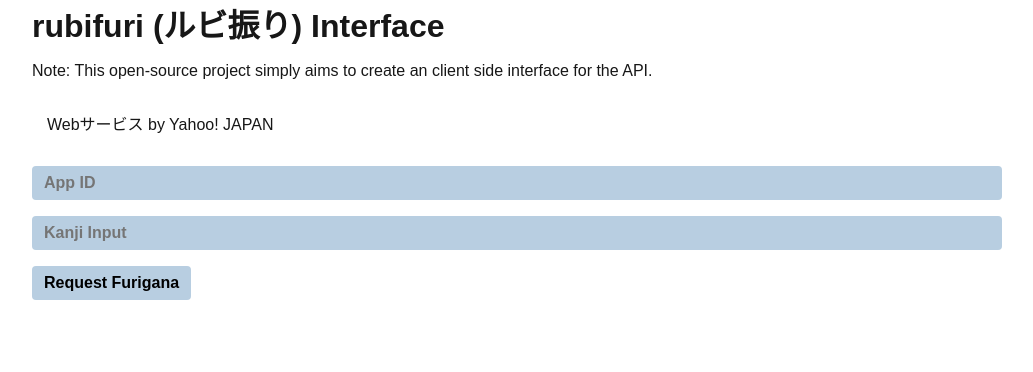
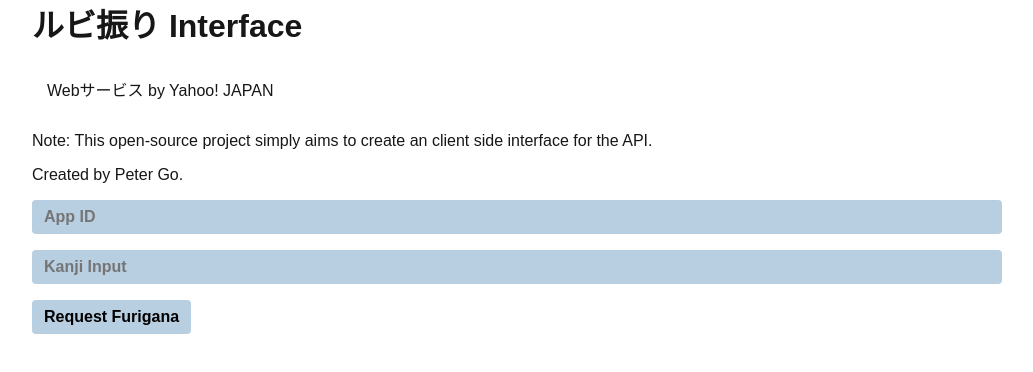
Before and after one commit to peter89530/rubifuri, a Next.js app: page / in a window 1280 px wide. Shown: the top 372 px of the page, without its empty margins (123-1156 px from the left). Built offline with nearby package versions, Linux system fonts and the light colour scheme.

Commit message:
make changes to accommodate new second layer client

```diff
--- a/app/page.tsx
+++ b/app/page.tsx
@@ -17,51 +17,32 @@ export default function Home() {
             apiKey: apiKey
         }
 
-        const response = await fetch("http://localhost:62263", {
-            method: "POST",
-            body: JSON.stringify(requestingDocument)
-        })
+        let response: Response;
+        try {
+            // made it work by instantiating a client using node, not the browser
+            response = await fetch("http://localhost:62263", {
+                method: "POST",
+                body: JSON.stringify(requestingDocument)
+            });
+        } catch(error) {
+            console.error(error);
+            setOutput("Failed on either the first layer client or the second layer client.");
+            return;
+        }
 
-        // This will never work because of browser security issues. Yahoo is returning a perfectly fine response, but JS can never access a cross-origin response body. You can use devtools to view it tho
         console.log(await response.json());
-        setTimeout(() => {
-            console.log(response);
-        },1000);
 
-        // .then((results) => {
-        //     if (results.status === 401) {
-        //         setOutput("There was an Authentication failure. The error code is 401.");
-        //         return;
-        //     }
-
-
-        //     console.log(results.headers);
-        //     console.log(results.arrayBuffer());
-        //     console.log(results.text());
-        //     console.log(results.json());
-        //     console.log(results.bytes());
-        // }).then((readOutput) => {
-        //     if (!readOutput.done) {
-        //         setOutput("There was a response processing error.");
-        //         return;
-        //     }
-
-        //     setOutput("Done!");
-        //     console.info(readOutput.value);
-        // }).catch((error) => {
-        //     if (error)
-        //     setOutput("The Yahoo!デベロッパーネットワーク denied your request or responded with a malformed response.");
-        //     console.error(error);
-        // })
+        setOutput("Done!");
     }
 
     return (
         <body>
             <main>
-                <h1>rubifuri (ルビ振り) Interface</h1>
+                <h1>ルビ振り Interface</h1>
+                <span style={{ textDecoration: "unset", margin: "15px 15px 15px 15px" }}><a href="https://developer.yahoo.co.jp/sitemap/">Webサービス by Yahoo! JAPAN</a></span>
                 <p>Note: This open-source project simply aims to create an client side interface for the API.</p>
+                <p>Created by Peter Go. </p>
 
-                <span style={{ textDecoration: "unset", margin: "15px 15px 15px 15px" }}><a href="https://developer.yahoo.co.jp/sitemap/">Webサービス by Yahoo! JAPAN</a></span>
 
                 <input id="apiKey" type="password" placeholder="App ID"></input>
                 <input id="in" placeholder="Kanji Input"></input>
```
Also changed, not shown: 1 other file (tests, documents, lock files or other folders).
